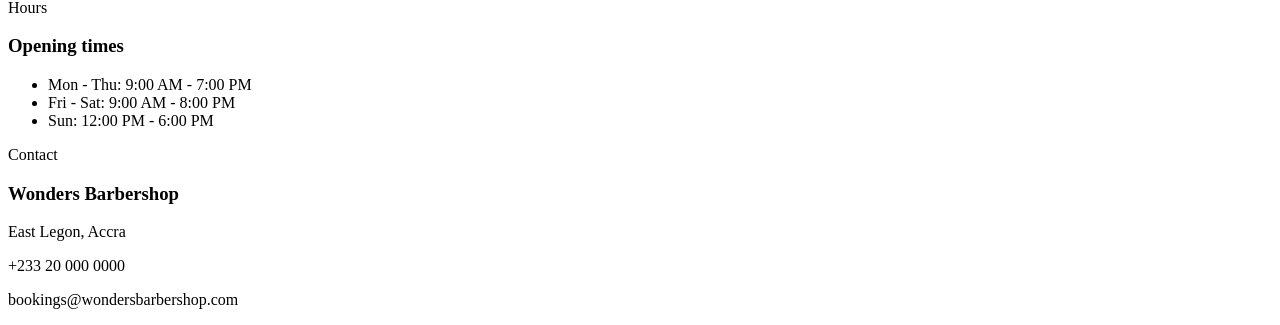
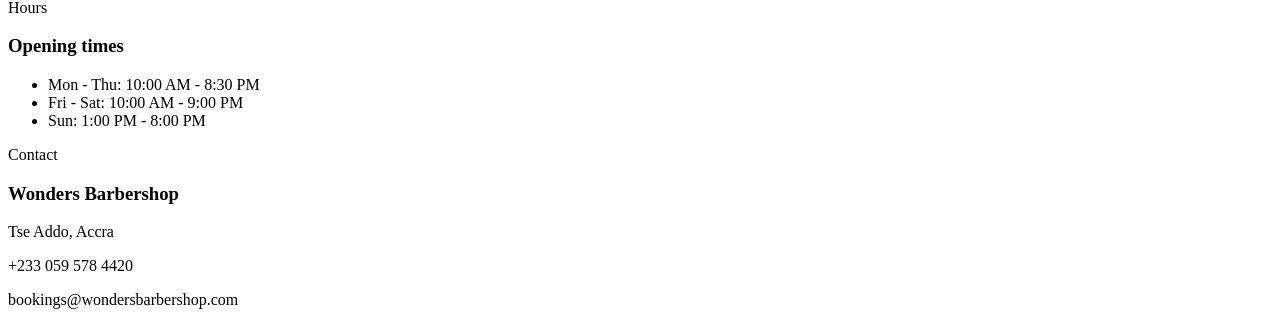
Before and after one commit to leosinghh/wonders-barbershop, a React (Vite) app in the folder client/: page / in a window 1280 px wide. Shown: the part 583-908 px from the top of the page. Built offline with nearby package versions, Linux system fonts and the light colour scheme; no server answers; the HTML template or start-up script is replaced by a standard one.

Commit message:
Update App.jsx

```diff
--- a/client/src/App.jsx
+++ b/client/src/App.jsx
@@ -83,16 +83,16 @@
           <p className="eyebrow">Hours</p>
           <h3>Opening times</h3>
           <ul>
-            <li>Mon - Thu: 9:00 AM - 7:00 PM</li>
-            <li>Fri - Sat: 9:00 AM - 8:00 PM</li>
-            <li>Sun: 12:00 PM - 6:00 PM</li>
+            <li>Mon - Thu: 10:00 AM - 8:30 PM</li>
+            <li>Fri - Sat: 10:00 AM - 9:00 PM</li>
+            <li>Sun: 1:00 PM - 8:00 PM</li>
           </ul>
         </div>
         <div className="info-card" id="contact">
           <p className="eyebrow">Contact</p>
           <h3>Wonders Barbershop</h3>
-          <p>East Legon, Accra</p>
-          <p>+233 20 000 0000</p>
+          <p>Tse Addo, Accra</p>
+          <p>+233 059 578 4420</p>
           <p>bookings@wondersbarbershop.com</p>
         </div>
       </section>
```
